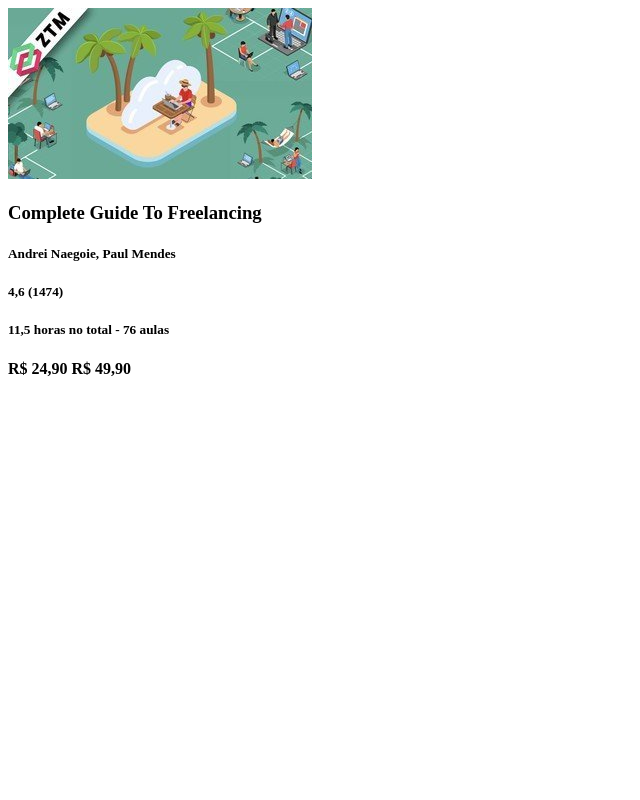
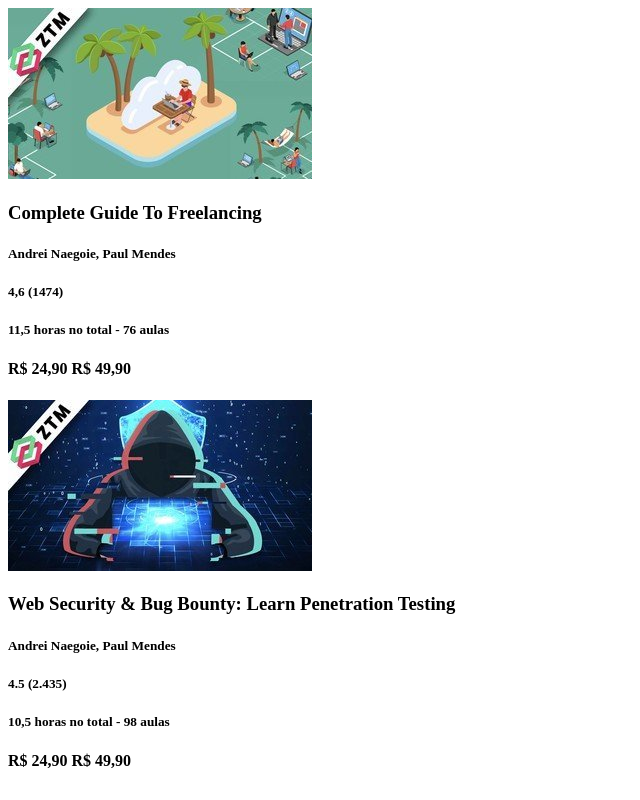
Before and after one commit to HirlanFerreira/udemy-clone, a plain HTML site: page index.html in a window 1280 px wide. Shown: the whole page, without its empty margins (0-640 px from the left). Drawn offline with Linux system fonts and the light colour scheme.

Commit message:
Aqui adicionei o segundo card dos cursos

```diff
--- a/index.html
+++ b/index.html
@@ -17,6 +17,14 @@
       <h5>11,5 horas no total - 76 aulas</h5>
       <h4>R$ 24,90 R$ 49,90</h4>
     </div>
+    <div class="produto2">
+      <img src="img/imagem2.jpg" alt="Freelancing">
+      <h3>Web Security & Bug Bounty: Learn Penetration Testing</h3>
+      <h5>Andrei Naegoie, Paul Mendes</h5>
+      <h5>4.5 (2.435)</h5>
+      <h5>10,5 horas no total - 98 aulas</h5>
+      <h4>R$ 24,90 R$ 49,90</h4>
+    </div>
   </div>
 </body>
 
```
Also changed, not shown: img/imagem2.jpg (added).
